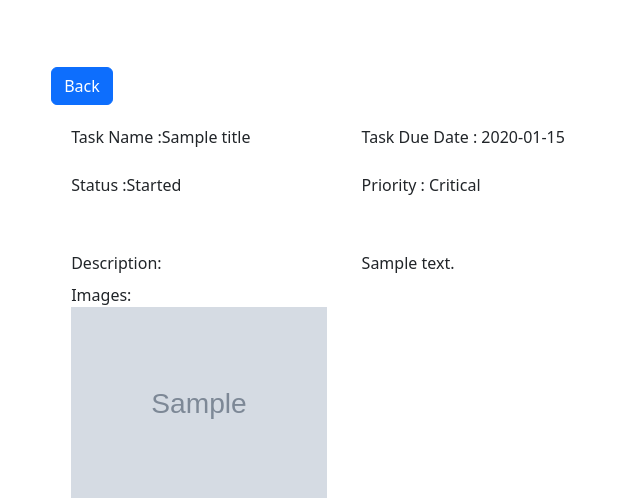
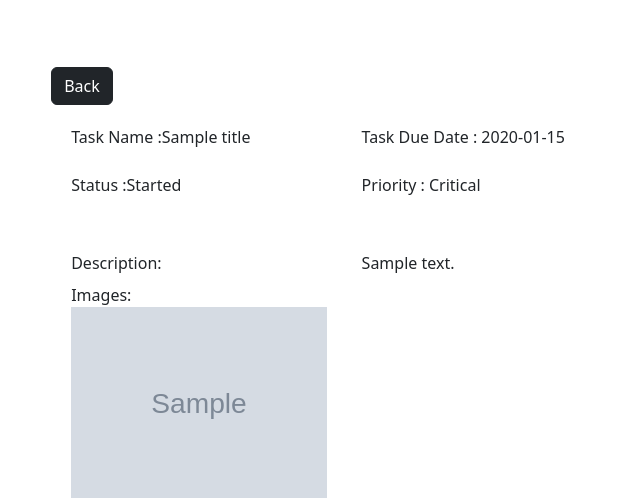
Before and after one commit to muhammedrahees360/Task-Managment-system, a PHP site: page /tms/admintaskview.php?id=1 in a window 1280 px wide. Shown: the part 56-554 px from the top of the page, without its empty margins (0-640 px from the left). Run offline with PHP 8.4, Linux system fonts and the light colour scheme; a user stored in the database is signed in; data comes from the database, SQL or seed files in the repository; tables that the repository leaves empty hold one stand-in row (values such as "Sample post"); grey boxes marked "Sample" are stand-in pictures; some libraries are stand-ins or nearby versions.

Commit message:
Update admintaskview.php

```diff
--- a/admintaskview.php
+++ b/admintaskview.php
@@ -27,7 +27,7 @@ if(isset( $_SESSION['useruid'])){
     $idgiveback=$_SESSION['projectidadmin'];
     $index = 0;
 ?>
-<a  class="btn btn-primary" href="taskdisp.php?id=<?=$idgiveback?>">Back</a>
+<a  class="btn btn-dark" href="taskdisp.php?id=<?=$idgiveback?>">Back</a>
     <div style="margin: 10px;padding: 10px;">
         <dl class="row">
             <dd class="col-sm-3">Task Name :<?=$result[0]['task_title']?></dd>
```
